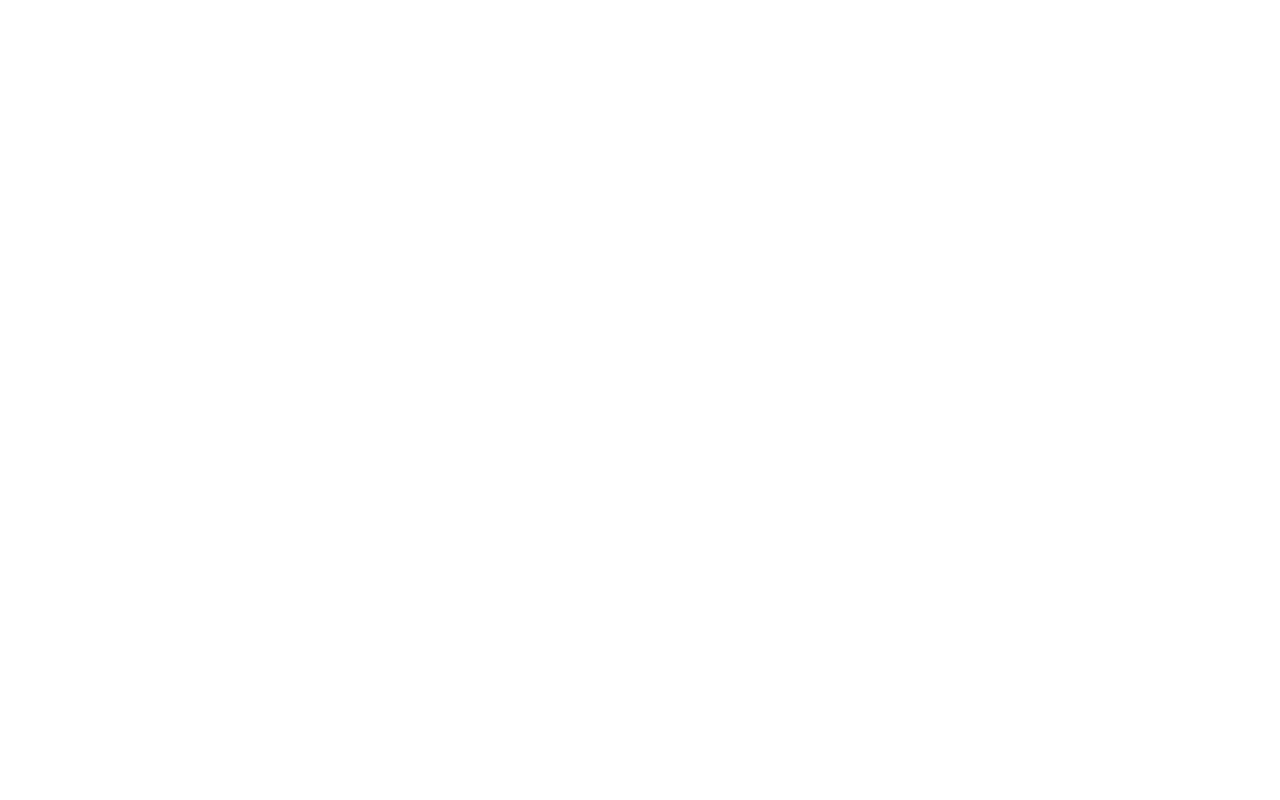
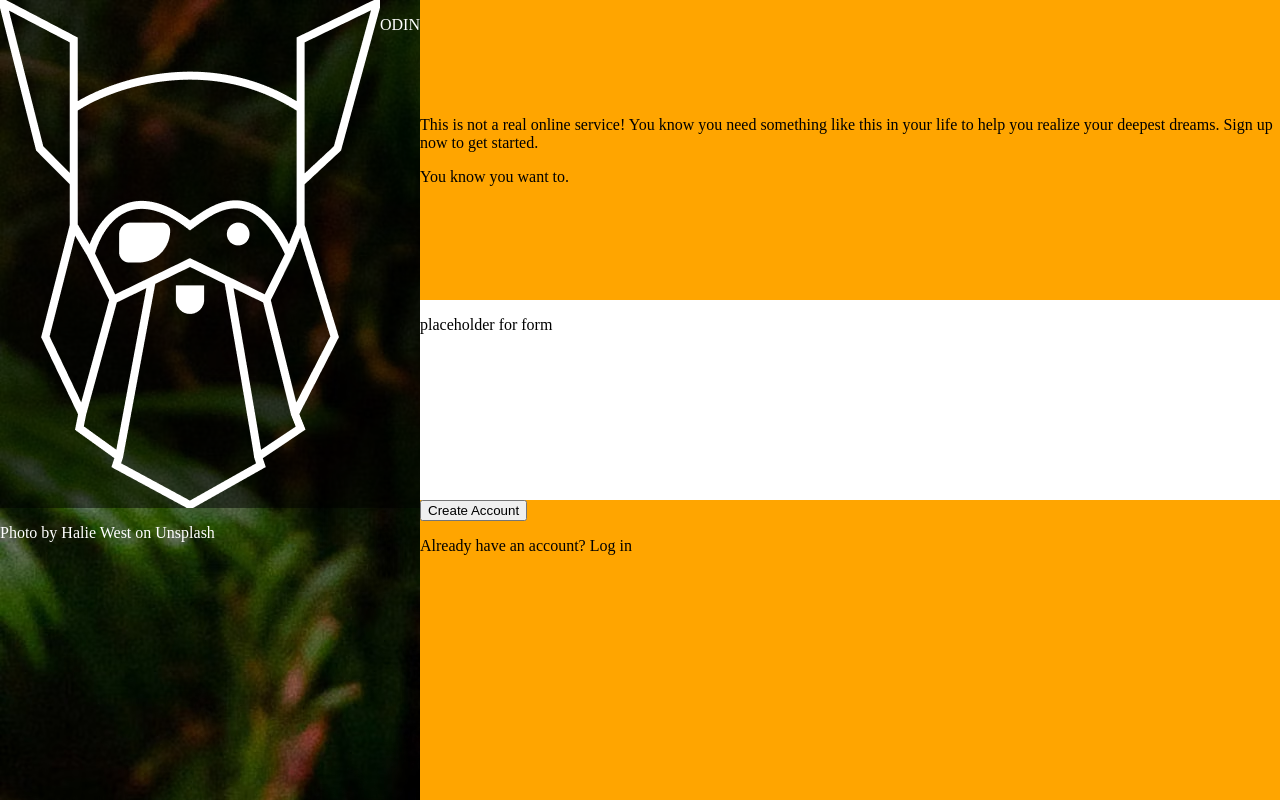
Before and after one commit to VolviX/sign-up-form, a plain HTML site: page index.html in a window 1280 px wide. Drawn offline with Linux system fonts and the light colour scheme.

Commit message:
Add general structure

```diff
--- a/index.html
+++ b/index.html
@@ -8,6 +8,25 @@
     <script src="./script.js" defer></script>
 </head>
 <body>
-
+    <div class="left">
+        <div class="title">
+            <img src="./img/odin-lined.png" alt="Project Logo">
+            <p>ODIN</p>
+        </div>
+        <p>Photo by Halie West on Unsplash</p>
+    </div>
+    <div class="right">
+        <div class="top">
+            <p>This is not a real online service! You know you need something like this in your life to help you realize your deepest dreams. Sign up now to get started.</p>
+            <p>You know you want to.</p>
+        </div>
+        <div class="mid">
+            <p>placeholder for form</p>
+        </div>
+        <div class="bot">
+            <button>Create Account</button>
+            <p>Already have an account? Log in</p>
+        </div>
+    </div>
 </body>
 </html>
--- a/style.css
+++ b/style.css
@@ -0,0 +1,35 @@
+body {
+    margin: 0px;
+    padding: 0px;
+    background-color: #f9fafb;
+    display: flex;
+}
+
+.left {
+    width: 33vw;
+    height: 100vh;
+    background-image: url('./img/background.avif');
+    color: white;
+}
+
+.title {
+    background-color: #00000080;
+    /* font-size: 8rem; */
+    display: flex;
+
+}
+
+.right {
+    display: flex;
+    flex-direction: column;
+    justify-content: center;
+    background-color: orange;
+}
+
+.top, .mid, .bot {
+    height: 200px;
+}
+
+.mid {
+    background-color: #fff;
+}
```
